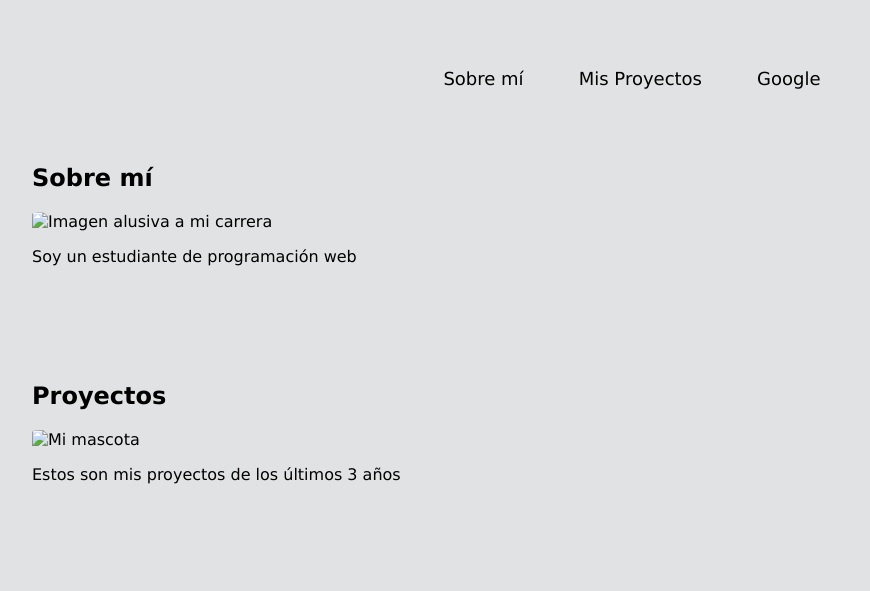
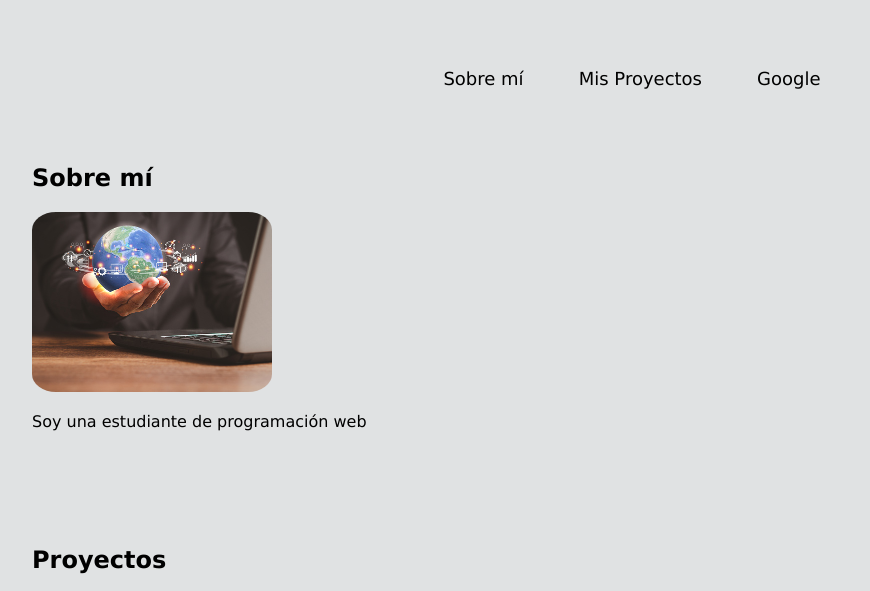
Before and after one commit to chlaura98/chlaura98s-.github.io, a plain HTML site: page index.html in a window 1280 px wide. Shown: the part 143-734 px from the top of the page, without its empty margins (8-878 px from the left). Drawn offline with Linux system fonts and the light colour scheme.

Commit message:
Revise content and image paths in index.html
Updated image source paths and modified text content.

```diff
--- a/index.html
+++ b/index.html
@@ -21,14 +21,14 @@
 
         <section id="sobre-mi">
             <h2>Sobre mí</h2>
-              <img src="./img/ia.jpg" alt="Imagen alusiva a mi carrera">
-            <p>Soy un estudiante de programación web</p>
+              <img src="ia.jpg" alt="Imagen alusiva a mi carrera">
+            <p>Soy una estudiante de programación web</p>
         </section>
 
         <section id="proyectos">
             <h2>Proyectos</h2>
-            <img src="./img/merle.jpg" alt="Mi mascota">
-            <p>Estos son mis proyectos de los últimos 3 años</p>
+            <img src="merle.jpg" alt="Mi mascota">
+            <p>Esta es mi mascota</p>
         </section>
         <footer>
             <p>Mi página web</p>
```
